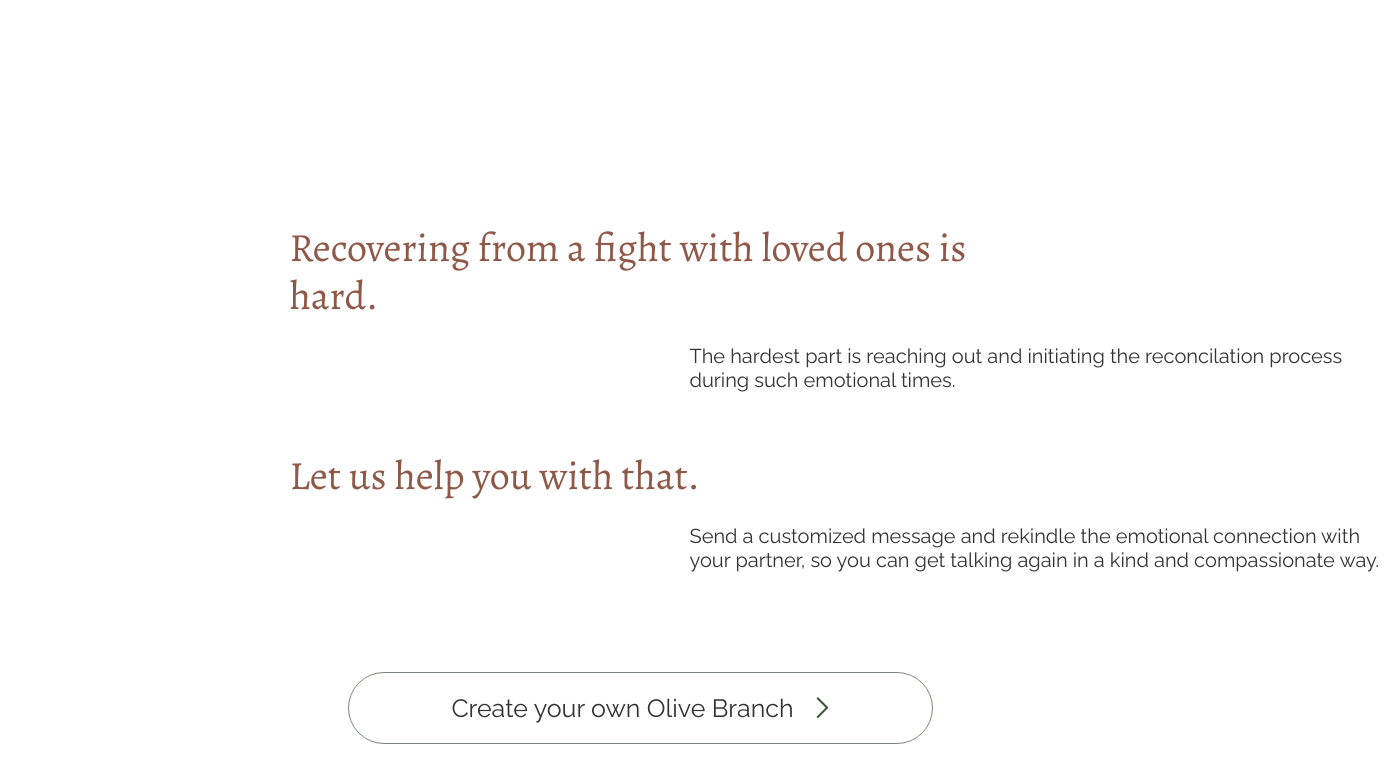
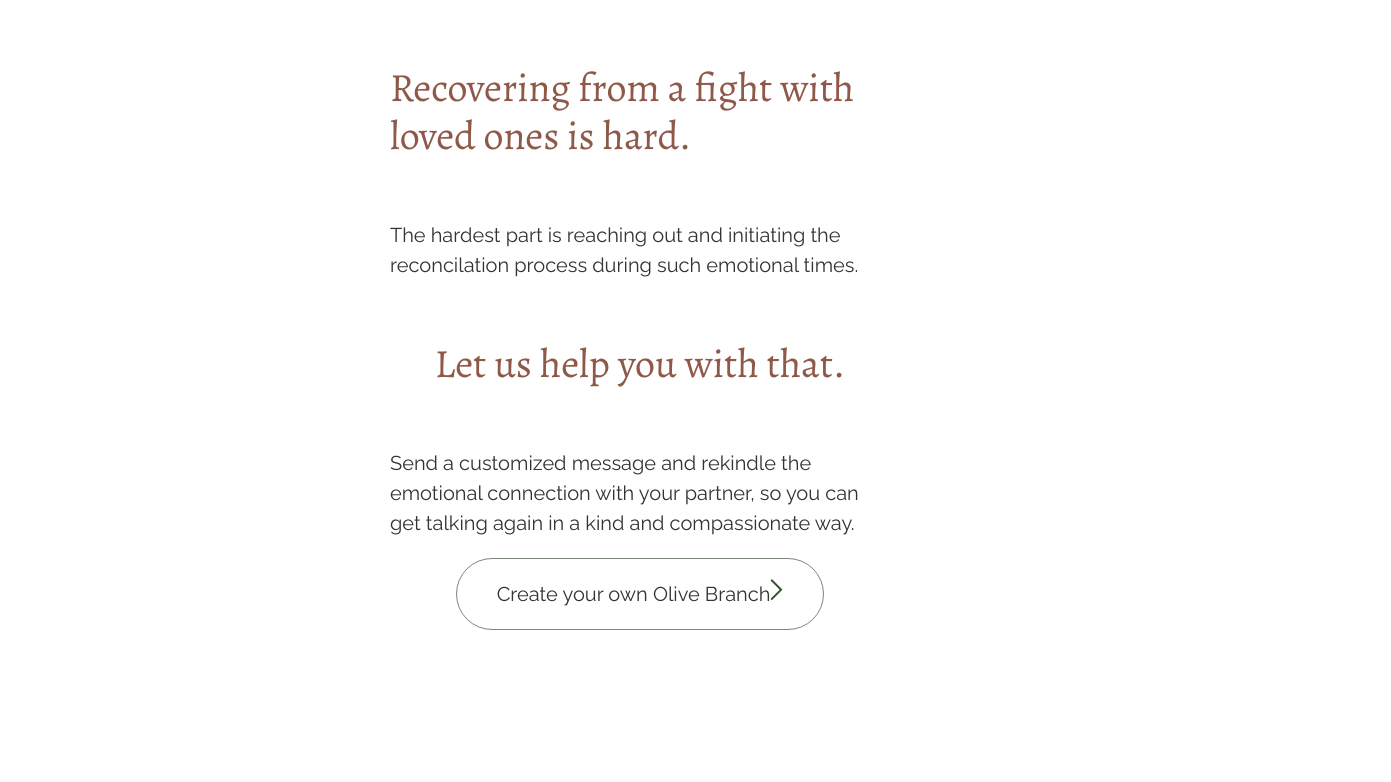
Before and after one commit to kent28808/olivebranchr2, a Next.js app: page /intro in a window 1280 px wide. Shown: the top 782 px of the page, 1391 px wide, since content can reach past the window. Built offline with nearby package versions, Linux system fonts and the light colour scheme.

Commit message:
removed recent changes to UI, reverting previous version

```diff
--- a/pages/intro.js
+++ b/pages/intro.js
@@ -3,24 +3,27 @@ import arrow from "../public/arrow.png";
 
 export default function initialHelpscreen() {
   return (
-    <div className="container">
+    <div className='container'>
       <h3>Recovering from a fight with loved ones is hard.</h3>
-      <div className ="body-text">
-      <p>
-        The hardest part is reaching out and initiating the reconcilation process during such emotional times.
-      </p>
+      <div>
+        <p>
+          The hardest part is reaching out and initiating the reconcilation
+          process during such emotional times.
+        </p>
       </div>
-      <div className="h3intro">
-      <h3>Let us help you with that.</h3>
+      <div>
+        <h3>Let us help you with that.</h3>
       </div>
-      <div className="body-text">
-      <p>
-        Send a customized message and rekindle the emotional connection with your partner, so you can get talking again in a kind and compassionate way.
-      </p>
+      <div>
+        <p>
+          Send a customized message and rekindle the emotional connection with
+          your partner, so you can get talking again in a kind and compassionate
+          way.
+        </p>
       </div>
       <ButtonWithText
-        innerRef="/typeOfUser"
-        text="Create your own Olive Branch"
+        innerRef='/typeOfUser'
+        text='Create your own Olive Branch'
         img={arrow}
         imgClassName={".Vector-7"}
       />
--- a/styles/globals.scss
+++ b/styles/globals.scss
@@ -39,9 +39,8 @@ $gainsboro: #e1e1e1;
 h1 {
   @include text-styling($redwood, $alegreya-regular, 60px);
   // width: 314px; // Width is making text stop at an arbitrary spot
-  height: 80px;
+  // height: 60px;
   // margin: 0 186px 385px 0;
-  margin-top: 200px;
   line-height: 1;
 }
 
@@ -50,44 +49,14 @@ h3 {
   // width: 688.8px;
   // height: 40px;
   // margin: 5px 0 169px 5px;
-  margin-top: 200px;
-  margin-bottom: 4px;
-  width: 701px;
   line-height: 1.2;
 }
 
-.h3intro {
-  margin-top: -160px;
-  font-size: 100px
-}
-
-.creators {
-  @include text-styling($jet, $raleway-regular, 18px);
-  align-items: center;
-  margin-top: 40px;
-}
-
-p,.body-text {
+p,
+.button-text {
   @include text-styling($jet, $raleway-regular, 20px);
-  margin-left: 400px;
-  margin-right: 400px;
-  width: 701px;
-  align-content: center;
-}
-
-.button-text {
-  @include text-styling($jet, $raleway-regular, 25px);
   // width: 648px;
-  // line-height: 1.5;
-  display: flex;
-  justify-content: center;
-}
-
-.button-text > span {
-  margin-left: 22px;
-  display: flex;
-  padding: 4px 0px;
-
+  line-height: 1.5;
 }
 
 // Buttons
@@ -105,10 +74,9 @@ p,.body-text {
 
 .button {
   @include button-styling;
-  width: 503px; // diff
+  // width: 583px; // diff
   // height: 67.4px; // diff
   // margin: 14px 37px 99.6px 36px; // diff
-  margin-top: 80px;
   padding: 20px 40px;
   border-radius: 40px;
   border: solid 1px $xanadu;
@@ -123,14 +91,13 @@ p,.body-text {
   // margin: 162px 281.1px 0 114px; // diff
 }
 
-.Vector-7 {
+.Vector-7 > span {
   // width: 9.3px;
   // height: 18.7px;
   // transform: rotate(-90deg);
   // border: solid 2px $hunter-green;
   // margin: 2.7px 0 2.7px 20px;
   padding: 1.7px 1.9px 1.7px 1.8px;
-  display:block;
 }
 
 .progressbranch {
@@ -138,6 +105,5 @@ p,.body-text {
   height: 132px;
   margin-top: 63px;
   margin-left: 400px;
-  margin-right: 880px
+  margin-right: 880px;
 }
-// Recording button has different styling
```
Also changed, not shown: pages/index.js (+3 -4 lines).
